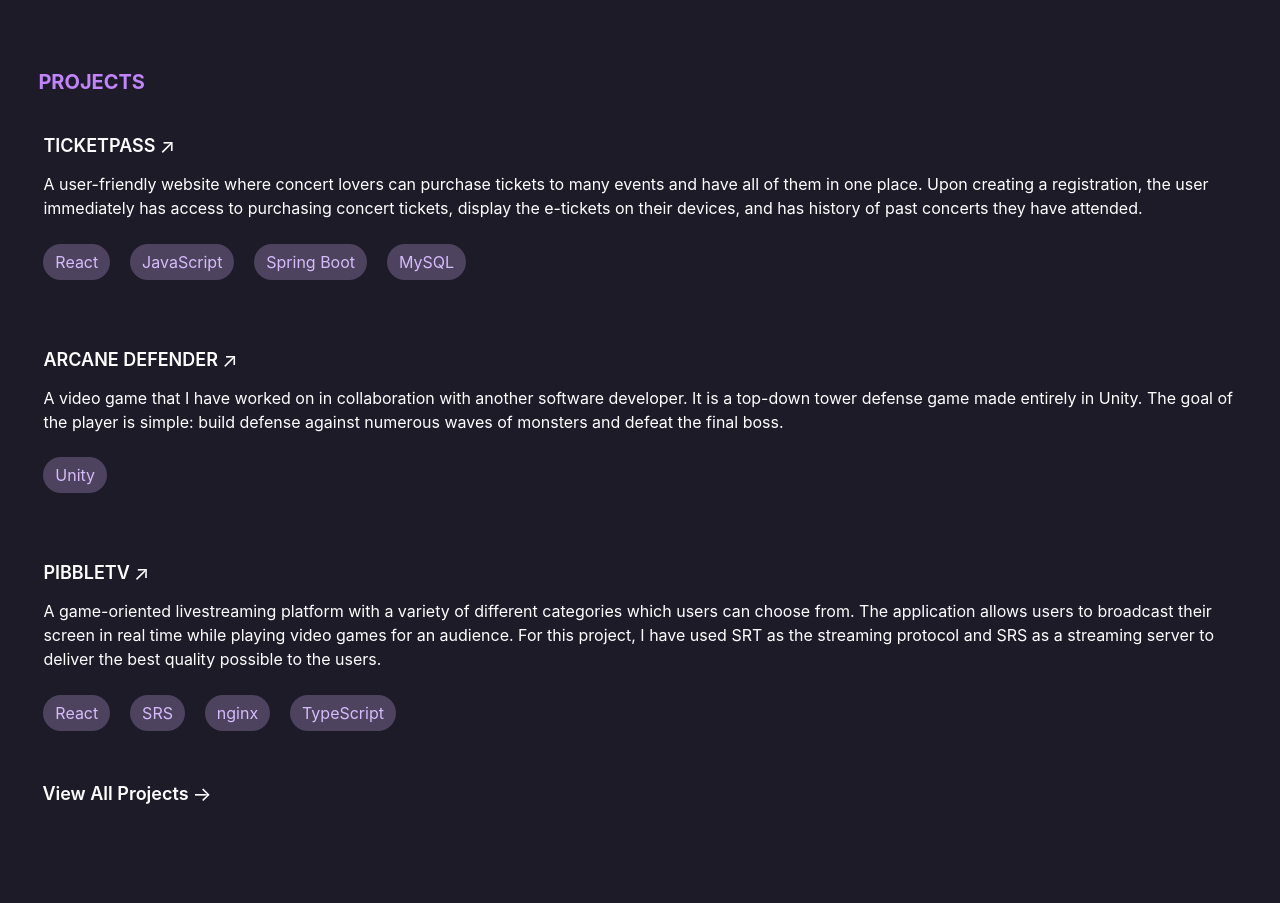
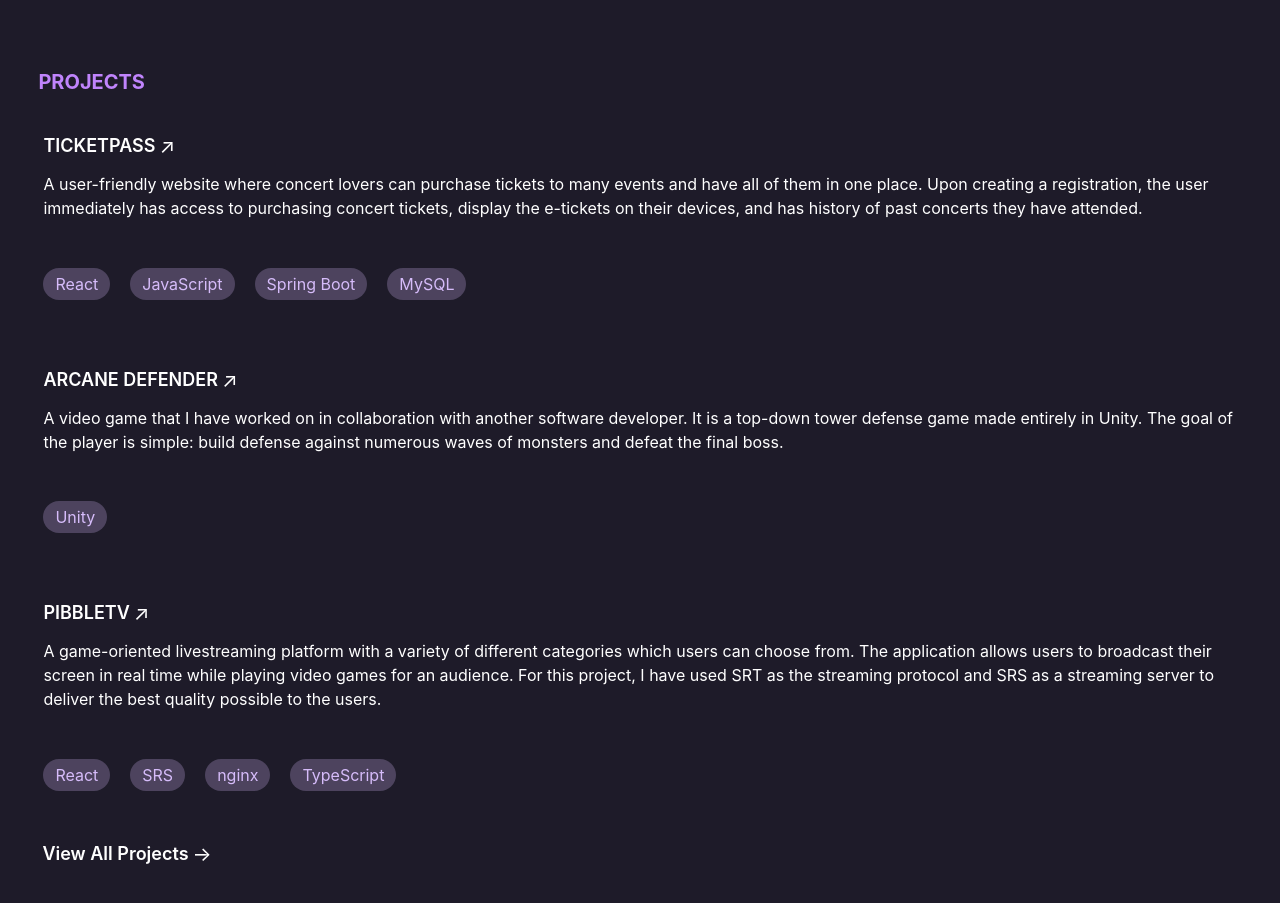
Before and after one commit to TanzerDx/PortfolioV2, a React (Vite) app: page / in a window 1280 px wide. Shown: the part 1492-2395 px from the top of the page. Built offline with nearby package versions, Linux system fonts and the light colour scheme.

Commit message:
Design, code, functionality fully complete. One href to change and project is ready for production

```diff
--- a/package.json
+++ b/package.json
@@ -10,7 +10,6 @@
     "preview": "vite preview"
   },
   "dependencies": {
-    "particles-bg": "^2.5.5",
     "react": "^19.1.1",
     "react-dom": "^19.1.1"
   },
--- a/src/components/common/Menu.tsx
+++ b/src/components/common/Menu.tsx
@@ -13,8 +13,10 @@ const Menu: React.FC<MenuProps> = ({
   projectsRef,
   activeId,
 }) => {
-  const baseClass = "text-lg subpixel-antialiased";
-  const activeClass = "text-white font-bold";
+  const baseClass =
+    "text-lg decoration-transparent subpixel-antialiased underline hover:decoration-white hover:text-white hover:font-bold hover:duration-300 hover:underline-offset-[4px]";
+  const activeClass =
+    "text-white font-bold underline decoration-white duration-300 underline-offset-[4px]";
   const inactiveClass = "text-secondaryColor";
 
   return (
--- a/src/components/layout/Projects.tsx
+++ b/src/components/layout/Projects.tsx
@@ -1,108 +1,68 @@
 const Projects: React.FC = () => {
+  const projects = [
+    {
+      name: "TICKETPASS",
+      desc: "A user-friendly website where concert lovers can purchase tickets to \
+            many events and have all of them in one place. Upon creating a \
+            registration, the user immediately has access to purchasing concert \
+            tickets, display the e-tickets on their devices, and has history of \
+            past concerts they have attended.",
+      techstack: ["React", "JavaScript", "Spring Boot", "MySQL"],
+      href: "https://github.com/TanzerDx",
+    },
+    {
+      name: "ARCANE DEFENDER",
+      desc: "A video game that I have worked on in collaboration with another \
+            software developer. It is a top-down tower defense game made \
+            entirely in Unity. The goal of the player is simple: build defense \
+            against numerous waves of monsters and defeat the final boss.",
+      techstack: ["Unity"],
+      href: "https://github.com/TanzerDx/Arcane-Defender",
+    },
+    {
+      name: "PIBBLETV",
+      desc: "A game-oriented livestreaming platform with a variety of different \
+            categories which users can choose from. The application allows users \
+            to broadcast their screen in real time while playing video games for \
+            an audience. For this project, I have used SRT as the streaming \
+            protocol and SRS as a streaming server to deliver the best quality \
+            possible to the users.",
+      techstack: ["React", "SRS", "nginx", "TypeScript"],
+      href: "https://github.com/orgs/PibbleTV/repositories",
+    },
+  ];
+
   return (
     <div className="flex flex-col gap-8 pr-[3%] 2xl:pl-[3%] 2xl:max-w-[700px]">
-      <a className="group" href="https://github.com/TanzerDx">
+      {projects.map((project) => (
+        <a key={project.name} className="group" href={project.href}>
           <div className="rounded-2xl border border-transparent bg-white/0 hover:bg-white/10 duration-300 px-1 py-4">
             <div className="flex flex-row text-textColor subpixel-antialiased group-hover:text-primaryColor duration-300">
-            <p className="font-semibold text-lg">TICKETPASS</p>
+              <p className="font-semibold text-lg">{project.name}</p>
               <p className="ml-1 transform text-xl transition-transform duration-300 group-hover:-translate-y-1 group-hover:translate-x-1">
                 &#8599;
               </p>
             </div>
             <p className="mt-[1%] text-textColor subpixel-antialiased text-md">
-            A user-friendly website where concert lovers can purchase tickets to
-            many events and have all of them in one place. Upon creating a
-            registration, the user immediately has access to purchasing concert
-            tickets, display the e-tickets on their devices, and has history of
-            past concerts they have attended.
+              {project.desc}
             </p>
             <div className="flex flex-row mt-[2%] gap-5">
-            <div className="rounded-3xl pt-[0.5%] pb-[0.5%] pl-[1%] pr-[1%] bg-secondaryColor/25">
+              <div className="flex flex-row mt-[2%] gap-5 flex-wrap">
+                {project.techstack.map((tech, index) => (
+                  <div
+                    key={index}
+                    className="rounded-3xl px-3 py-1 bg-secondaryColor/25"
+                  >
                     <p className="text-secondaryColor subpixel-antialiased text-md">
-                React
+                      {tech}
                     </p>
                   </div>
-            <div className="rounded-3xl pt-[0.5%] pb-[0.5%] pl-[1%] pr-[1%] bg-secondaryColor/25">
-              <p className="text-secondaryColor subpixel-antialiased text-md">
-                JavaScript
-              </p>
-            </div>
-            <div className="rounded-3xl pt-[0.5%] pb-[0.5%] pl-[1%] pr-[1%] bg-secondaryColor/25">
-              <p className="text-secondaryColor subpixel-antialiased text-md">
-                Spring Boot
-              </p>
-            </div>
-            <div className="rounded-3xl pt-[0.5%] pb-[0.5%] pl-[1%] pr-[1%] bg-secondaryColor/25">
-              <p className="text-secondaryColor subpixel-antialiased text-md">
-                MySQL
-              </p>
+                ))}
               </div>
             </div>
           </div>
         </a>
-      <a className="group" href="https://github.com/TanzerDx/Arcane-Defender">
-        <div className="rounded-2xl border border-transparent bg-white/0 hover:bg-white/10 duration-300 px-1 py-4">
-          <div className="flex flex-row text-textColor subpixel-antialiased group-hover:text-primaryColor duration-300">
-            <p className="font-semibold text-lg">ARCANE DEFENDER</p>
-            <p className="ml-1 text-xl transform transition-transform duration-300 group-hover:-translate-y-1 group-hover:translate-x-1">
-              &#8599;
-            </p>
-          </div>
-          <p className="mt-[1%] text-textColor subpixel-antialiased text-md">
-            A video game that I have worked on in collaboration with another
-            software developer. It is a top-down tower defense game made
-            entirely in Unity. The goal of the player is simple: build defense
-            against numerous waves of monsters and defeat the final boss.
-          </p>
-          <div className="flex flex-row mt-[2%] gap-5">
-            <div className="rounded-3xl pt-[0.5%] pb-[0.5%] pl-[1%] pr-[1%] bg-secondaryColor/25">
-              <p className="text-secondaryColor subpixel-antialiased text-md">
-                Unity
-              </p>
-            </div>
-          </div>
-        </div>
-      </a>
-      <a className="group" href="https://github.com/orgs/PibbleTV/repositories">
-        <div className="rounded-2xl border border-transparent bg-white/0 hover:bg-white/10 duration-300 px-1 py-4">
-          <div className="flex flex-row text-textColor subpixel-antialiased group-hover:text-primaryColor duration-300">
-            <p className="font-semibold text-lg">PIBBLETV</p>
-            <p className="ml-1 transform text-xl transition-transform duration-300 group-hover:-translate-y-1 group-hover:translate-x-1">
-              &#8599;
-            </p>
-          </div>
-          <p className="mt-[1%] text-textColor subpixel-antialiased text-md">
-            A game-oriented livestreaming platform with a variety of different
-            categories which users can choose from. The application allows users
-            to broadcast their screen in real time while playing video games for
-            an audience. For this project, I have used SRT as the streaming
-            protocol and SRS as a streaming server to deliver the best quality
-            possible to the users.
-          </p>
-          <div className="flex flex-row mt-[2%] gap-5">
-            <div className="rounded-3xl pt-[0.5%] pb-[0.5%] pl-[1%] pr-[1%] bg-secondaryColor/25">
-              <p className="text-secondaryColor subpixel-antialiased text-md">
-                React
-              </p>
-            </div>
-            <div className="rounded-3xl pt-[0.5%] pb-[0.5%] pl-[1%] pr-[1%] bg-secondaryColor/25">
-              <p className="text-secondaryColor subpixel-antialiased text-md">
-                SRS
-              </p>
-            </div>
-            <div className="rounded-3xl pt-[0.5%] pb-[0.5%] pl-[1%] pr-[1%] bg-secondaryColor/25">
-              <p className="text-secondaryColor subpixel-antialiased text-md">
-                nginx
-              </p>
-            </div>
-            <div className="rounded-3xl pt-[0.5%] pb-[0.5%] pl-[1%] pr-[1%] bg-secondaryColor/25">
-              <p className="text-secondaryColor subpixel-antialiased text-md">
-                TypeScript
-              </p>
-            </div>
-          </div>
-        </div>
-      </a>
+      ))}
 
       <a className="group w-[200px] px-1" href="https://github.com/TanzerDx">
         <div className="flex flex-row text-textColor subpixel-antialiased">
--- a/src/components/layout/TechStack.tsx
+++ b/src/components/layout/TechStack.tsx
@@ -30,7 +30,7 @@ const techStack = [
 const TechStack: React.FC = () => {
   return (
     <div>
-      <div className="grid mb-[280px] grid-cols-2 md:grid-cols-3 lg:grid-cols-4 2xl:grid-cols-3 gap-x-[5%] gap-y-[7%] mt-[3%] sm:mb-[400px] md:mb-[200px] lg:mb-[100px] 2xl:mb-[70px] 2xl:w-[700px]">
+      <div className="grid mb-[330px] grid-cols-2 md:grid-cols-3 lg:grid-cols-4 2xl:grid-cols-3 gap-x-[5%] gap-y-[7%] mt-[3%] sm:mb-[400px] md:mb-[200px] lg:mb-[100px] 2xl:mb-[70px] 2xl:w-[700px]">
         {techStack.map((tech) => (
           <div
             key={tech.name}
```
Also changed, not shown: 1 other file (tests, documents, lock files or other folders). Lines whose indentation alone changed are shown as unchanged.
